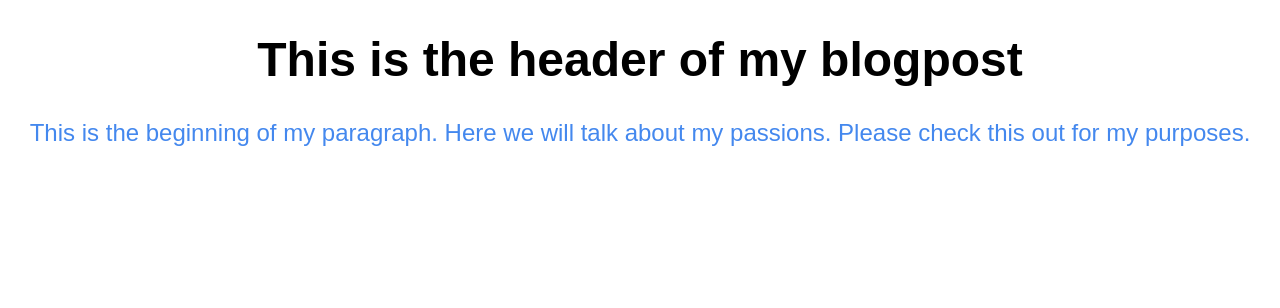
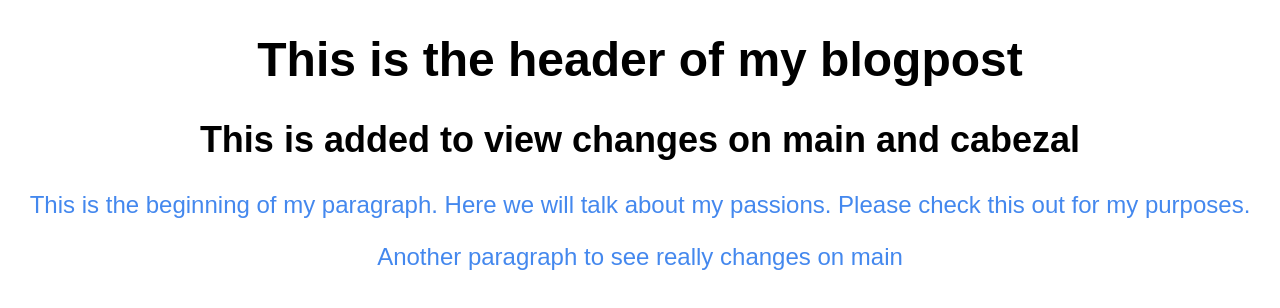
Before and after one commit to TheSunLand7/hyperblog, a plain HTML site: page index.html in a window 1280 px wide. Drawn offline with Linux system fonts and the light colour scheme.

Commit message:
Changing some stuff to blog and some css at main branch
Signed-off-by: Josue CT <jos.ct101@gmail.com>

```diff
--- a/css/style.css
+++ b/css/style.css
@@ -2,6 +2,7 @@ body {
 	font-family: sans-serif;
 	font-size: 24px;
 	text-align: center;
+	justify-content: center;
 }
 
 p {
--- a/index.html
+++ b/index.html
@@ -10,10 +10,16 @@
 	<h1>
 		This is the header of my blogpost
 	</h1>
+	<h2>
+		This is added to view changes on main and cabezal
+	</h2>
 	<p>
 		This is the beginning of my paragraph.
 		Here we will talk about my passions.
 		Please check this out for my purposes.
 	</p>
+	<p>
+		Another paragraph to see really changes on main
+	</p>
 </body>
 </html>
```
